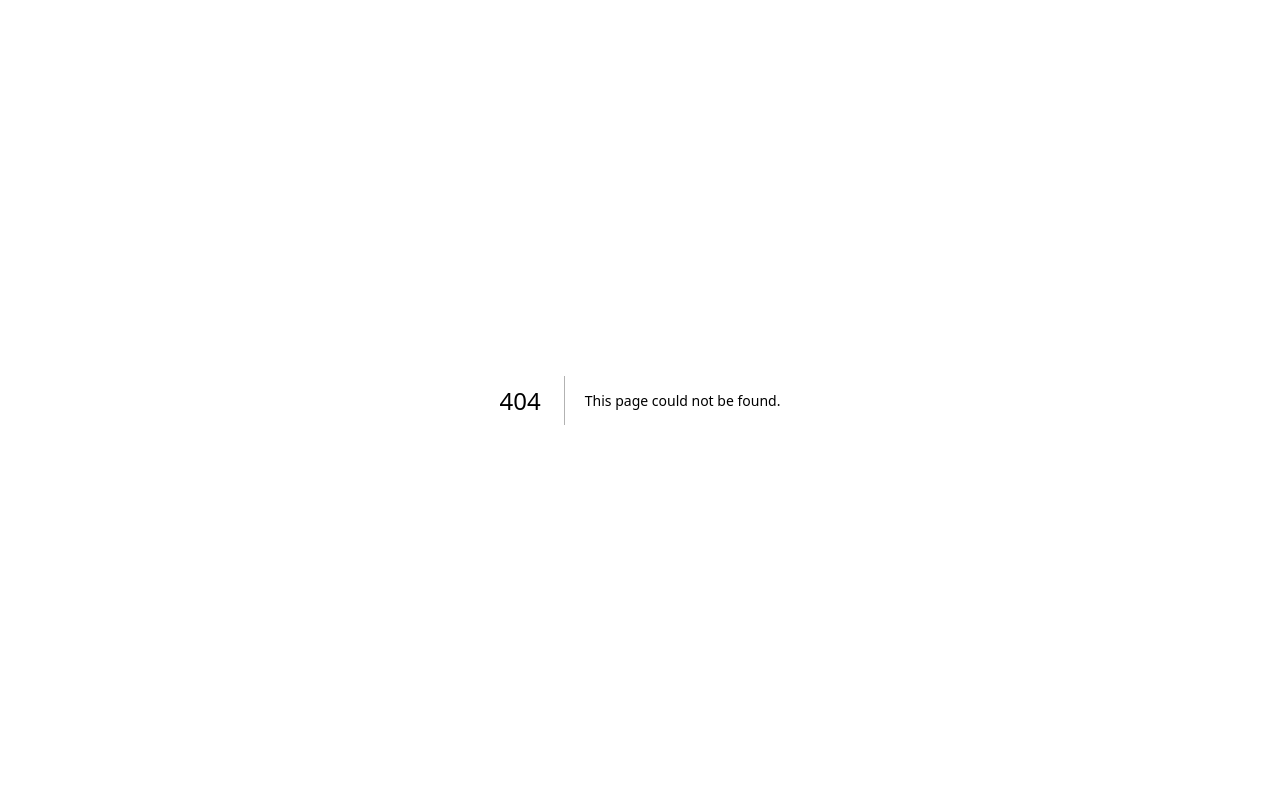
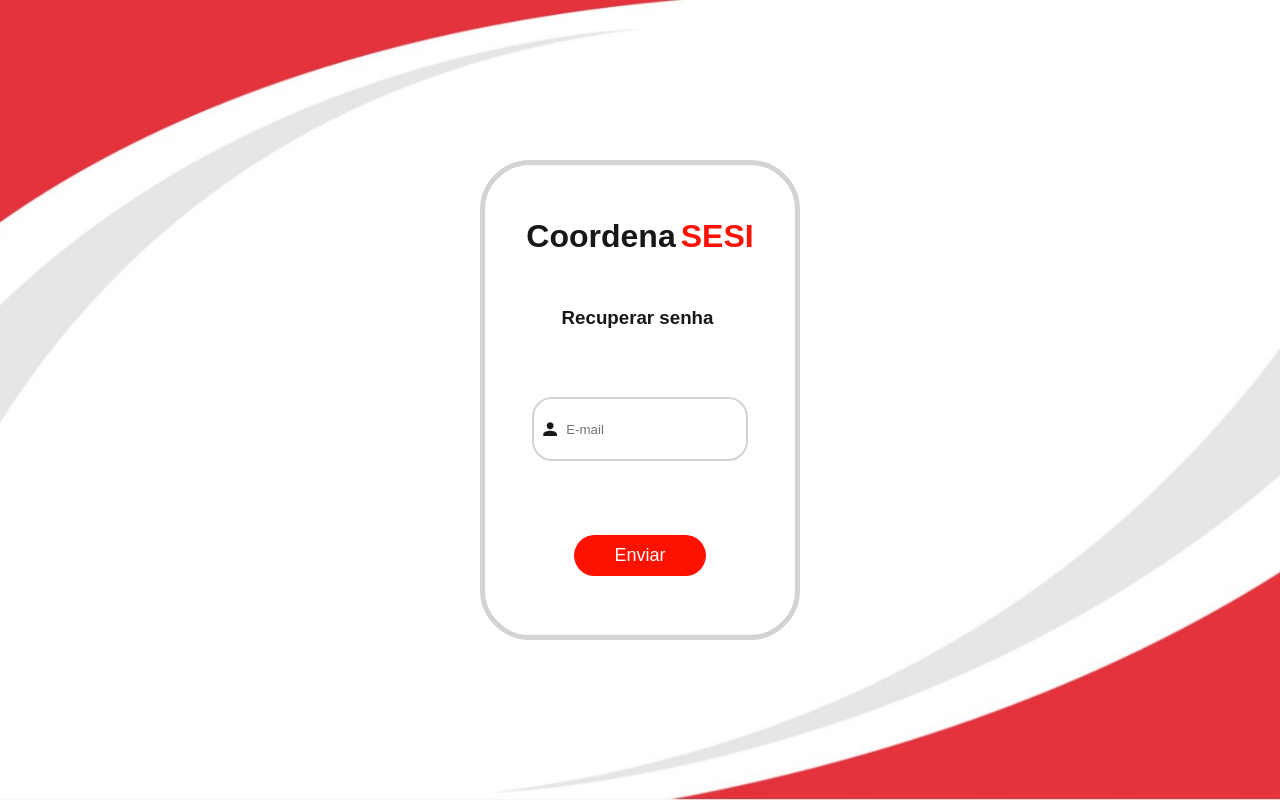
Before and after one commit to Thur00/CoordenaPF-FrontEnd, a Next.js app: page /Paginas/RedefinirSenha in a window 1280 px wide. Before the commit this address had no page. Built offline with nearby package versions, Linux system fonts and the light colour scheme.

Commit message:
Atualizações Ana

```diff
--- a/Components/Login.module.css
+++ b/Components/Login.module.css
@@ -22,12 +22,16 @@
     height: 60vh;
 }
 
+.divPesquisa {
+    width: 60%;
+}
+
 .pesquisa {
-    border: 2px solid #000;
+    border: 2px solid lightgrey;
     border-radius: 20px;
-    width: 60%;
-    margin: 1%;
-    margin-bottom: 2%;
+    width: 10   0%;
+    height: 8vh;
+    margin: 5% 0;
     display: flex;
     flex-direction: row;
     justify-content: space-between;
@@ -36,7 +40,7 @@
 }
 
 .pesquisa>input {
-    border: 2px solid #000;
+    border: 2px solid lightgrey ;
     border-radius: 20px;
     border: none;
     width: 90%;
@@ -89,3 +93,22 @@
 .botao:hover {
     background-color: #BC1016;
 }
+
+@media only screen and (max-width:800px) {
+    .main {
+        background-image: url("../public/planodefundo-redwhite.jpg");
+    }
+
+    .box {
+        margin-left: 10%;
+        margin-right: 10%;
+        width: 70%;
+        height: 55vh;
+        background-color: white;
+    }
+
+    .divPesquisa {
+        width: 80%;
+    }
+
+}
--- a/Components/Ocorrencia.jsx
+++ b/Components/Ocorrencia.jsx
@@ -1,6 +1,6 @@
 "user Client"
 
-import styles from "@/Components/TodasOcorrencias.module.css"
+import styles from "@/app/Paginas/TodasOcorrencias/TodasOcorrencias.module.css"
 import Link from "next/link";
 import { CiCircleCheck } from "react-icons/ci";
 import { CiClock2 } from "react-icons/ci";
@@ -9,7 +9,7 @@
 function Ocorrencia() {
     return (
         <>
-            <Link className={styles.boxOcor} href="https://quizizz.com/">
+            <Link className={styles.boxOcor3} href="https://quizizz.com/">
             <div className={styles.a}>
                 <div className={styles.titletematurma}>
                     <p> Samara te solicitou nessa ocorrência </p>
@@ -17,7 +17,7 @@
                     <p> Turma: 9º ano A </p>
                 </div>
                 <div className={styles.urgenciadatastatus}>
-                    <div className={styles.urgencia1}><p> Muito Urgente </p></div>
+                    <div className={styles.urgencia3}><p> Muito Urgente </p></div>
                     <div className={styles.datastatus}>
                         <p> 03/09/24 </p>
                         <CiCircleCheck className={styles.icons}/>
--- /dev/null
+++ b/app/Paginas/RedefinirSenha/page.jsx
@@ -0,0 +1,30 @@
+"use client"
+
+import styles from "@/Components/Login.module.css"
+import { IoMdPerson } from "react-icons/io";
+
+export default function TodasOcor() {
+    return (
+        <main className={styles.main}>
+
+            <div className={styles.box}>
+
+                <div className={styles.titulobox} >
+                    <h1 className={styles.texto1} > Coordena </h1>
+                    <h1 className={styles.texto2} > SESI </h1>
+                </div>
+
+                <h3 className={styles.texto1}> Recuperar senha </h3>
+
+                <div className={styles.pesquisa}>
+                    <IoMdPerson />
+                    <input type="text" placeholder="E-mail" />
+                </div>
+
+                <button className={styles.botao}> Enviar </button>
+
+            </div>
+
+        </main>
+    )
+}
--- a/Components/TodasOcorrencias.module.css
+++ b/app/Paginas/TodasOcorrencias/TodasOcorrencias.module.css
@@ -138,6 +138,9 @@
 }
 
 .pesquisa>button {
+    display: flex;
+    justify-content: center;
+    align-items: center;
     position: absolute;
     height: fit-content;
     border: none;
--- a/app/Paginas/TodasOcorrencias/page.jsx
+++ b/app/Paginas/TodasOcorrencias/page.jsx
@@ -3,7 +3,7 @@
 import Footer from "@/Components/Footer"
 import Header from "@/Components/Header"
 import Ocorrencia from "@/Components/Ocorrencia"
-import styles from "@/Components/TodasOcorrencias.module.css"
+import styles from "./TodasOcorrencias.module.css"
 import Link from "next/link"
 import { IoSearch } from "react-icons/io5";
 
@@ -34,9 +34,7 @@
                 <Ocorrencia />
                 <Ocorrencia />
                 <Ocorrencia />
-                <Ocorrencia />
-                <Ocorrencia />
-                <Ocorrencia />
+
             </div>
             <br></br>
             <Link href="https://quizizz.com/" ><button className="botaovoltar"> Voltar </button></Link>
--- a/app/layout.js
+++ b/app/layout.js
@@ -20,6 +20,9 @@
 export default function RootLayout({ children }) {
   return (
     <html lang="en">
+      <head>
+        <script src="https://kit.fontawesome.com/416aa0022c.js" crossorigin="anonymous"></script>
+      </head>
       <body className={`${geistSans.variable} ${geistMono.variable}`}>
         {children}
       </body>
```
Also changed, not shown: app/Paginas/RedefinirSenha2/page.jsx (added, +35 -0 lines).
